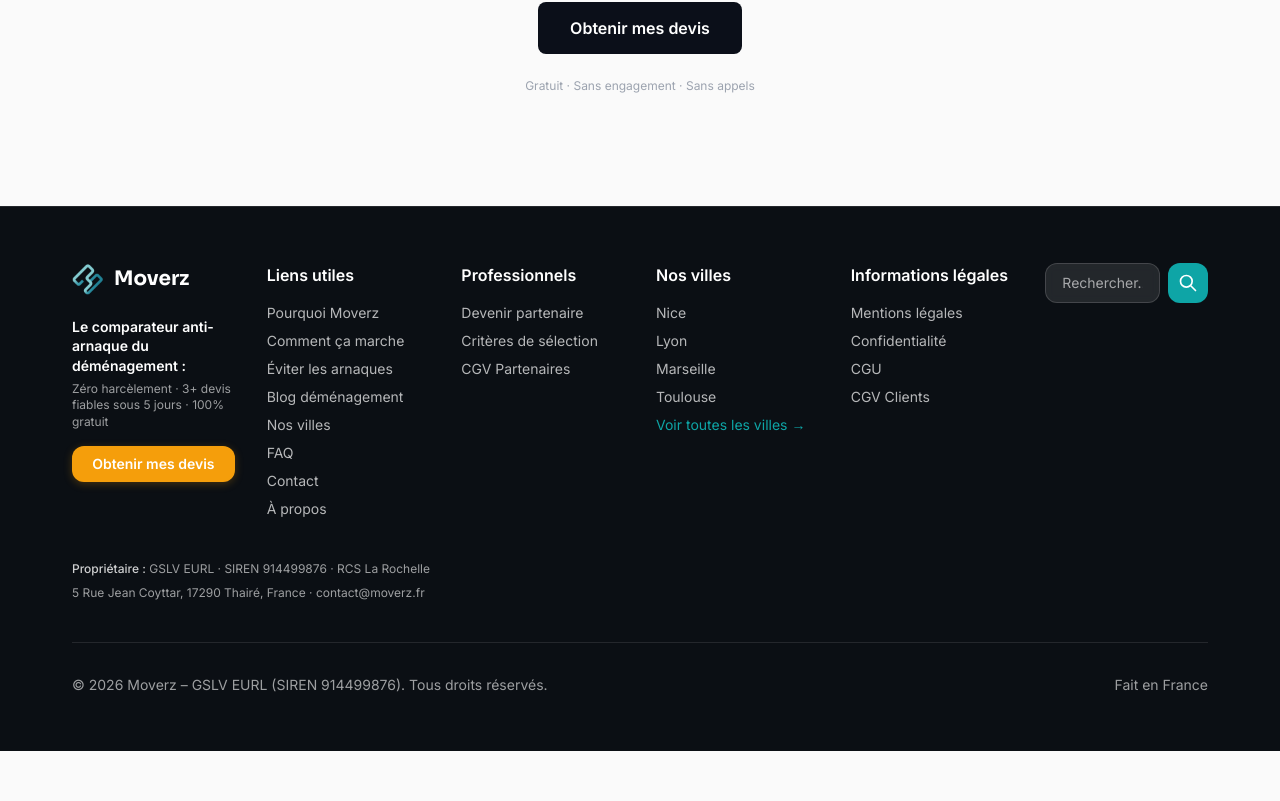
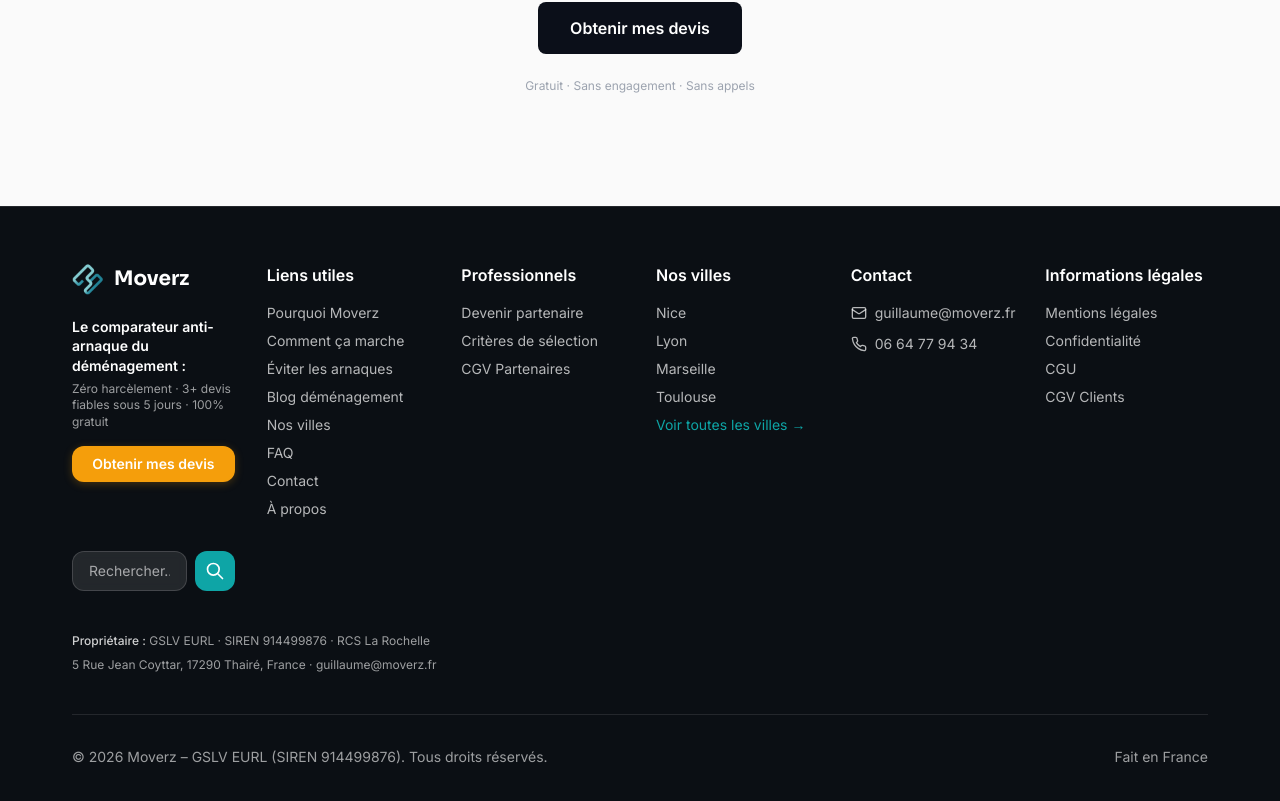
Before and after one commit to gdetaisne/moverz-fr, a Next.js app: page /comment-ca-marche in a window 1280 px wide. Shown: the part 5997-6798 px from the top of the page. Before the commit the page ends 6748 px from the top, so only its background shows below. Built offline with nearby package versions, Linux system fonts and the light colour scheme; no server answers.

Commit message:
💬 FAQ: Simplifier 'déménageurs sélectionnés' (sans chiffre précis)

```diff
--- a/components/comment-ca-marche/HowItWorksFAQ.tsx
+++ b/components/comment-ca-marche/HowItWorksFAQ.tsx
@@ -12,7 +12,7 @@
     {
       question: "Comment choisissez-vous les déménageurs que vous me présentez ?",
       answer:
-        "Nous ne transmettons votre dossier qu'à 3-5 déménageurs maximum, sélectionnés selon 3 critères : (1) <strong>Disponibles à vos dates exactes</strong>, (2) <strong>Vérifiés financièrement et juridiquement</strong> (pas d'alertes), (3) <strong>Expérience sur votre trajet</strong> (Paris-Lyon, T3, etc.). Vous ne perdez pas de temps avec des offres non pertinentes ou des sociétés en difficulté. Voir nos <a href='/verifications-partenaires/' class='text-v4-accent hover:underline'>critères de vérification</a>.",
+        "Nous ne transmettons votre dossier qu'à des déménageurs sélectionnés selon 3 critères : (1) <strong>Disponibles à vos dates exactes</strong>, (2) <strong>Vérifiés financièrement et juridiquement</strong> (pas d'alertes), (3) <strong>Expérience sur votre trajet</strong> (Paris-Lyon, T3, etc.). Vous ne perdez pas de temps avec des offres non pertinentes ou des sociétés en difficulté. Voir nos <a href='/verifications-partenaires/' class='text-v4-accent hover:underline'>critères de vérification</a>.",
     },
     {
       question: "Comment êtes-vous rémunérés ?",
--- a/components/premium/Footer.tsx
+++ b/components/premium/Footer.tsx
@@ -1,5 +1,6 @@
 import Image from "next/image";
 import Link from "next/link";
+import { Mail, Phone } from "lucide-react";
 
 const footerSections = [
   {
@@ -31,6 +32,13 @@
       { href: "/demenagement/marseille/", label: "Marseille" },
       { href: "/demenagement/toulouse/", label: "Toulouse" },
       { href: "/villes/", label: "Voir toutes les villes" },
+    ],
+  },
+  {
+    title: "Contact",
+    links: [
+      { href: "mailto:guillaume@moverz.fr", label: "guillaume@moverz.fr", icon: "mail" },
+      { href: "tel:+33664779434", label: "06 64 77 94 34", icon: "phone" },
     ],
   },
   {
@@ -114,18 +122,20 @@
             </a>
           </div>
 
-          {/* Colonnes 2-5 : Links */}
+          {/* Colonnes 2-6 : Links */}
           {footerSections.map((section) => (
             <div key={section.title} className="md:col-span-1">
               <h3 className="font-semibold mb-3 md:mb-4 text-sm md:text-base text-white">{section.title}</h3>
               <ul className="space-y-2 text-sm">
-                {section.links.map((link) => (
+                {section.links.map((link: any) => (
                   <li key={link.href}>
                     <a
                       href={link.href}
                       className={
                         link.label === "Voir toutes les villes"
-                          ? "hover:text-white transition-colors"
+                          ? "hover:text-white transition-colors inline-flex items-center gap-2"
+                          : link.icon
+                          ? "text-white/70 hover:text-white transition-colors inline-flex items-center gap-2"
                           : "text-white/70 hover:text-white transition-colors"
                       }
                       style={
@@ -134,6 +144,8 @@
                           : undefined
                       }
                     >
+                      {link.icon === "mail" && <Mail className="h-4 w-4" />}
+                      {link.icon === "phone" && <Phone className="h-4 w-4" />}
                       {link.label}
                       {link.label === "Voir toutes les villes" && " →"}
                     </a>
@@ -175,7 +187,7 @@
             <p className="mb-1">
               <span className="font-medium text-white/80">Propriétaire :</span> GSLV EURL · SIREN 914499876 · RCS La Rochelle
             </p>
-            <p>5 Rue Jean Coyttar, 17290 Thairé, France · contact@moverz.fr</p>
+            <p>5 Rue Jean Coyttar, 17290 Thairé, France · guillaume@moverz.fr</p>
           </div>
         </div>
 
```
